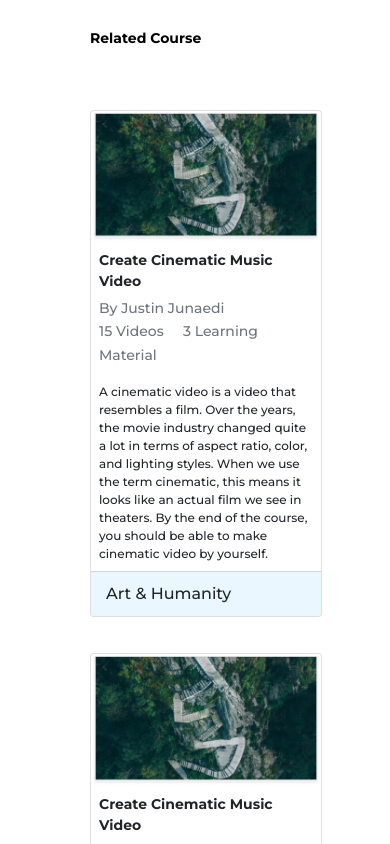
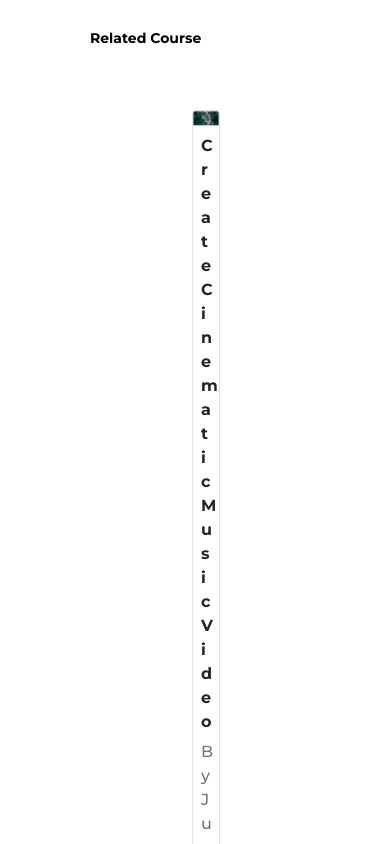
Before and after one commit to Rantikaayuning/frontend-lektur-app, a React (Create React App) app: page /material in a window 390 px wide. Shown: the part 1660-2504 px from the top of the page. Built offline with nearby package versions, Linux system fonts and the light colour scheme; no server answers.

Commit message:
add responsive for teacher new course page

```diff
--- a/src/components/ContentCard/index.js
+++ b/src/components/ContentCard/index.js
@@ -19,7 +19,7 @@ function Content() {
       <div className="card-content">
         <Row className="content-card-container">
           {staticImage.map((item, index) => (
-            <Col xl="3" key={index} className="card-container">
+            <Col xl="3" md='6' sm='12' key={index} className="card-container">
               <ContentCards
                 image={item.image}
                 text={item.text}
--- a/src/styles/content.css
+++ b/src/styles/content.css
@@ -43,24 +43,7 @@
 
 .card-footer {
   margin: 0px;
+  width: 100%;
   background: #eaf7fe;
   padding: 10px 14px 10px 15px;
 }
-
-@media screen and (max-width:820px){
-
-  .card-title {
-    font-size: 14px;
-  }
-
-  .card-subtitle {
-    font-size: 14px;
-  }
-
-  .card-text {
-    font-size: 12px;
-  }
-  .content-card-container {
-    margin: 0px 25px 0px 25px;
-  }
-}
```
